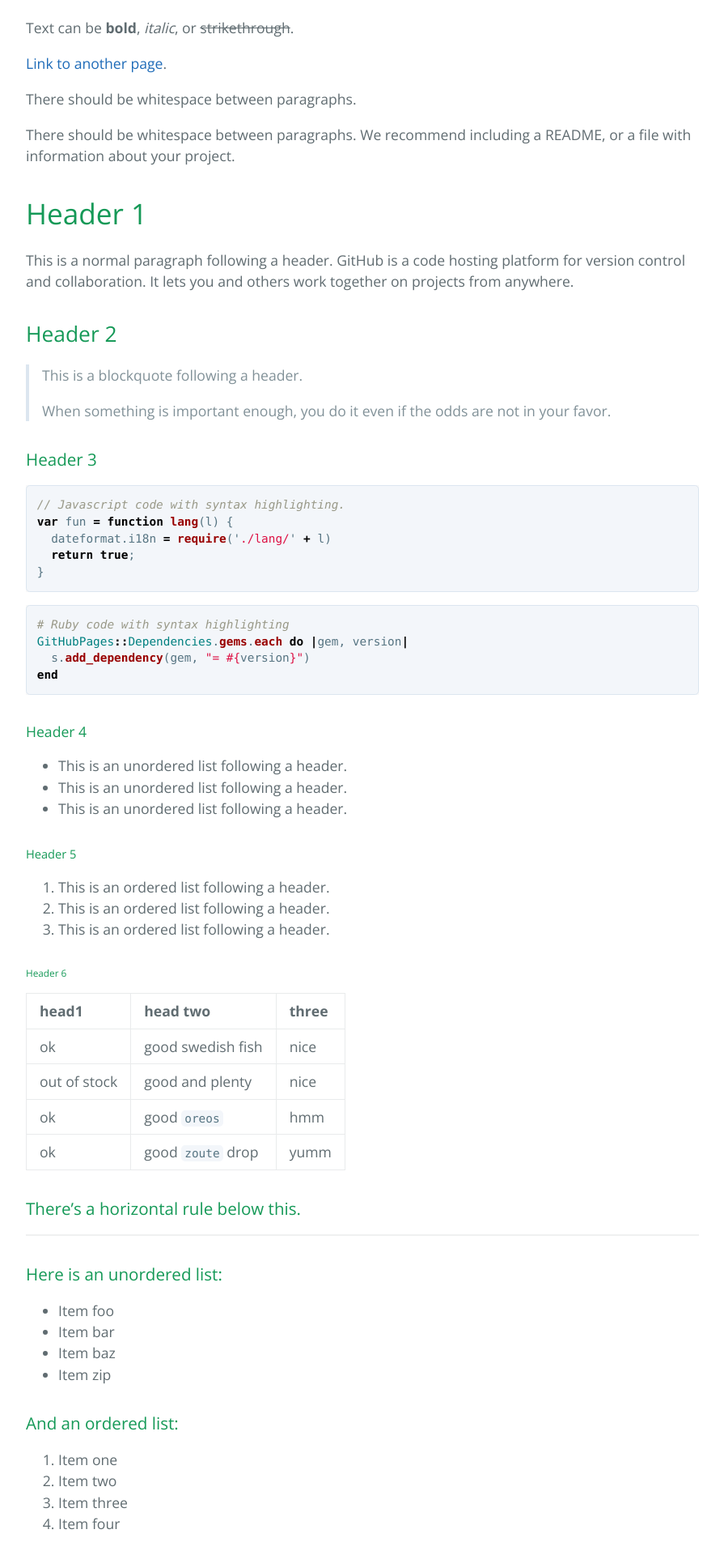
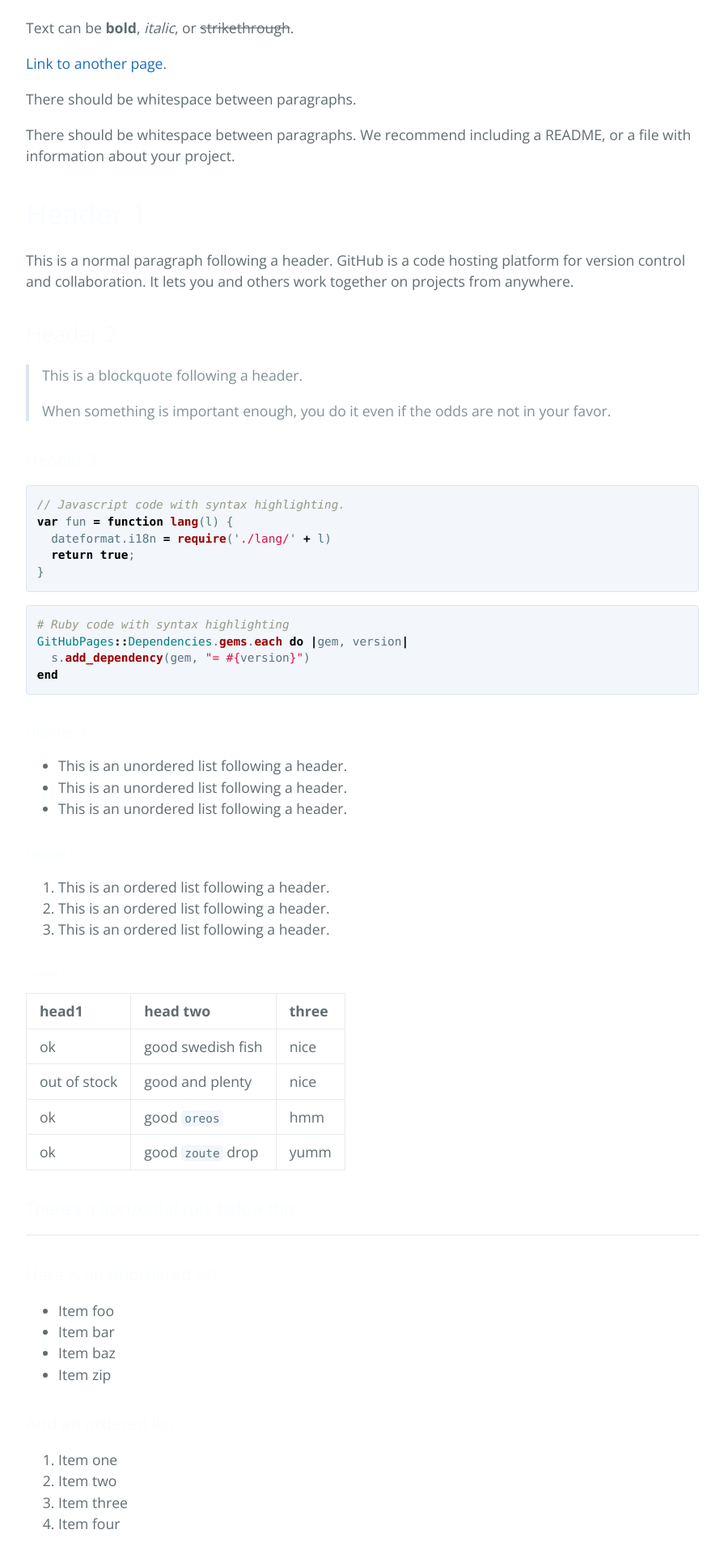
Before and after one commit to rlads2017G1/rlads2017G1.github.io, a Jekyll site: the page built from index.md, in a window 1280 px wide. Shown: the part 394-2314 px from the top of the page at 81% size, without its empty margins (192-1087 px from the left). Built offline with Jekyll 4.4.1, drawn with Linux system fonts in a browser that asks for light colours.

Commit message:
Update style.scss

```diff
--- a/assets/css/style.scss
+++ b/assets/css/style.scss
@@ -1,4 +1,4 @@
 ---
 ---
-
+$section-headings-color: #f9fdff;
 @import 'jekyll-theme-cayman';
```
